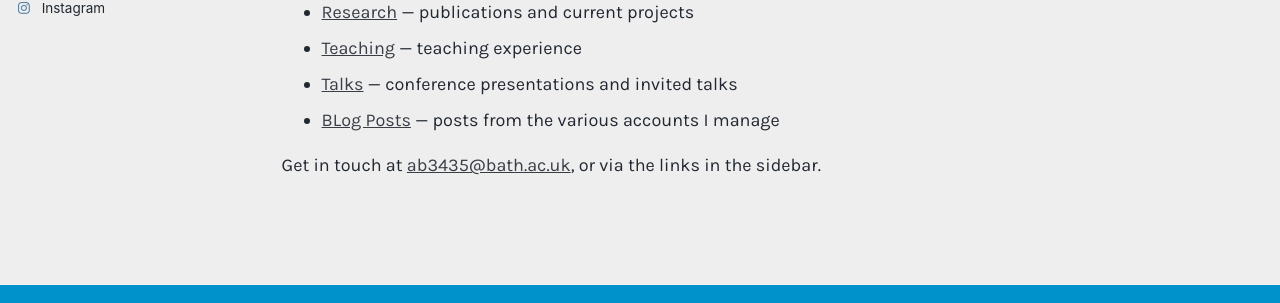
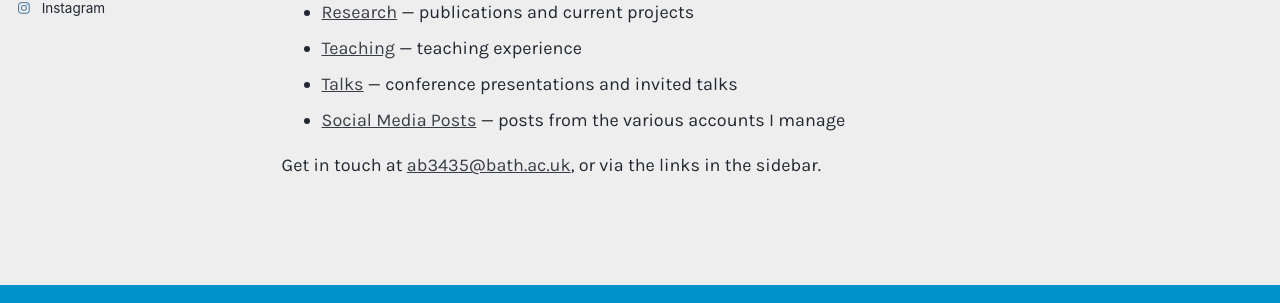
Before and after one commit to addie-02/addie-02.github.io, a Jekyll site: the page built from _pages/about.md, in a window 1280 px wide and 987 px high. Shown: the part 565-868 px from the top of the window. Built offline with Jekyll 4.4.1, drawn with Linux system fonts in a browser that asks for light colours; a script bundle is joined from its source files by our own code; library files that are not in the unit come from our copies.

Commit message:
Update about.md

```diff
--- a/_pages/about.md
+++ b/_pages/about.md
@@ -16,6 +16,6 @@ Alongside my research, I am involved in STEM outreach through [Behind The Resear
 - [Research](/research/) — publications and current projects
 - [Teaching](/teaching/) — teaching experience
 - [Talks](/talks/) — conference presentations and invited talks
-- [BLog Posts](/posts/) — posts from the various accounts I manage
+- [Social Media Posts](/posts/) — posts from the various accounts I manage
 
 Get in touch at [ab3435@bath.ac.uk](mailto:ab3435@bath.ac.uk), or via the links in the sidebar.
```
